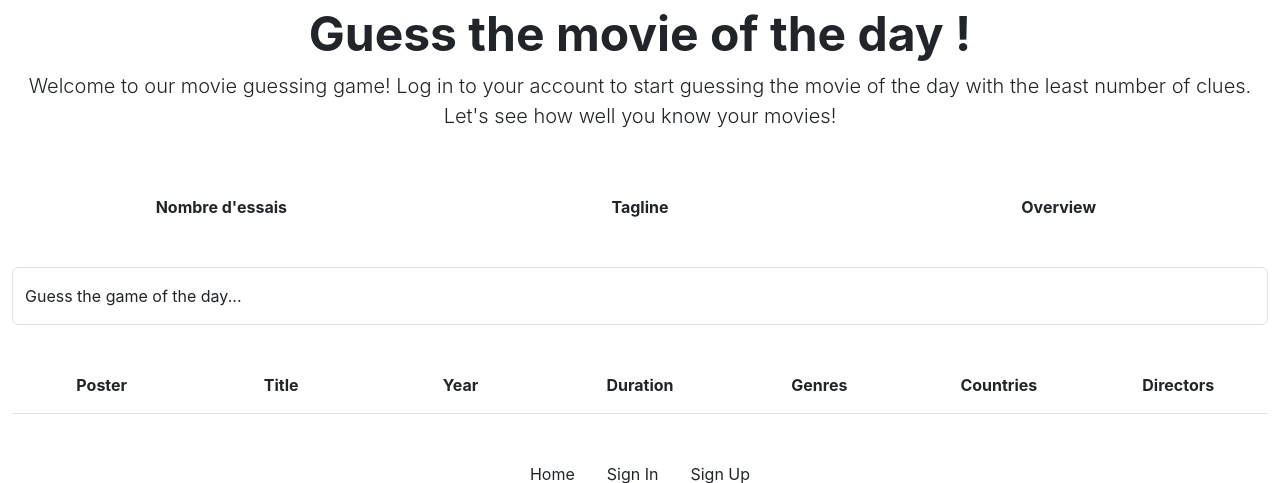
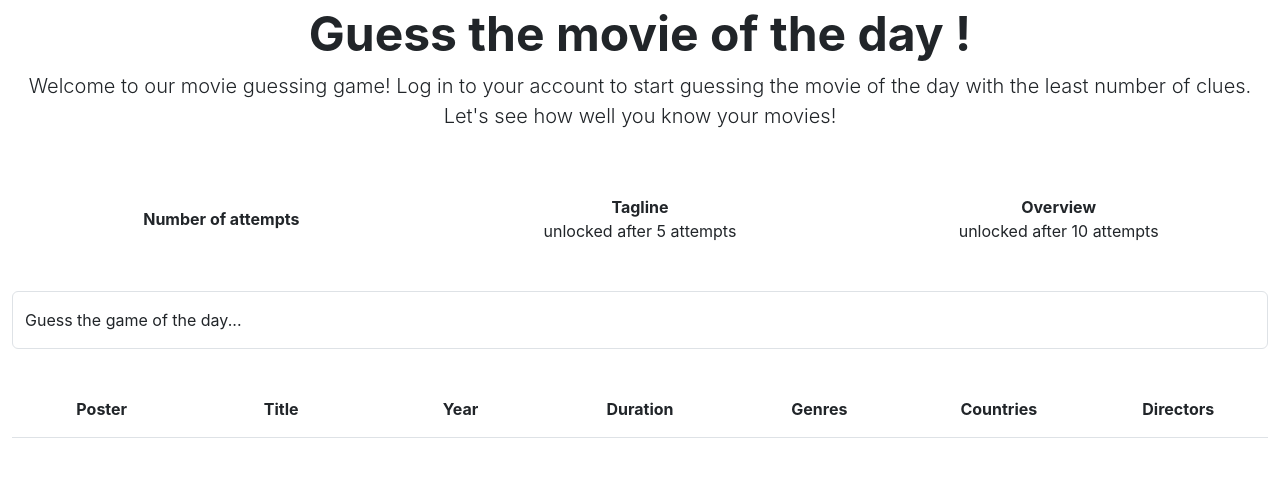
Before and after one commit to Maelis-Rakowski/YourDailyDoseOfCinema, a PHP site: page / in a window 1280 px wide. Shown: the part 181-664 px from the top of the page. Run offline with PHP 8.4, Linux system fonts and the light colour scheme; data that the repository does not hold is empty; some libraries are stand-ins or nearby versions.

Commit message:
omg all english

```diff
--- a/site/mvc/view/home/viewHome.php
+++ b/site/mvc/view/home/viewHome.php
@@ -9,20 +9,20 @@
             <div class="row text-center">
                 <div class="col-12 col-md-4 d-flex justify-content-center align-items-center">
                     <div class="mx-2">
-                        <div class="fw-bold">Nombre d'essais</div>
+                        <div class="fw-bold">Number of attempts</div>
                         <div id="nbTries"></div>
                     </div>
                 </div>
                 <div class="col-12 col-md-4 d-flex justify-content-center align-items-center">
                     <div class="mx-2">
                         <div class="fw-bold">Tagline</div>
-                        <div id="tagline"></div>
+                        <div id="tagline">unlocked after 5 attempts</div>
                     </div>
                 </div>
                 <div class="col-12 col-md-4 d-flex justify-content-center align-items-center">
                     <div class="mx-2">
                         <div class="fw-bold">Overview</div>
-                        <div id="overview"></div>
+                        <div id="overview">unlocked after 10 attempts</div>
                     </div>
                 </div>
                 <div class="col-12 col-md-3"></div>
```
